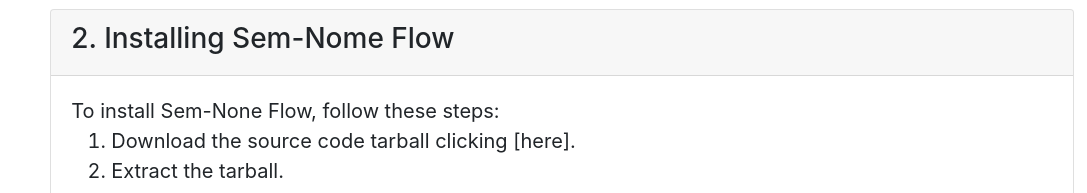
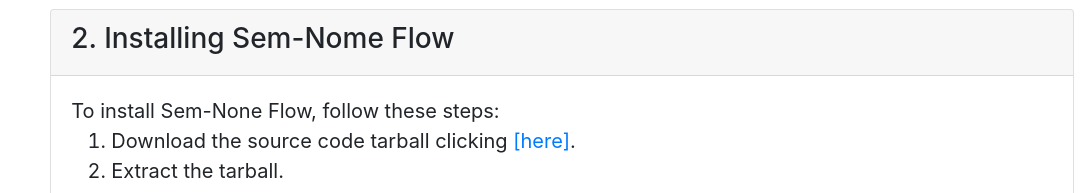
Before and after one commit to hugo-franca/CodeDocsWeb, a website: page get_started_installation.html in a window 1280 px wide. Shown: the part 880-1073 px from the top of the page, without its empty margins (193-1280 px from the left). Drawn offline with nearby package versions, Linux system fonts and the light colour scheme; some packages are replaced by stand-ins of ours.

Commit message:
Update get_started_installation.html

```diff
--- a/get_started_installation.html
+++ b/get_started_installation.html
@@ -159,7 +159,7 @@
 
               To install Sem-None Flow, follow these steps:
               <ol>
-                <li> Download the source code tarball clicking [here]. </li>
+                <li> Download the source code tarball clicking <a href="https://github.com/hugo-franca/CodeDocsWeb/blob/3a3025f9758800a9630ff25781494baf359da608/source_tarball/CodeFlow.tar.gz?raw=true">[here]</a>. </li>
                 <li> Extract the tarball. </li>
                 <div class="usercommand">
                   <pre>tar xf CodeFlow.tar.gz</pre>
```
